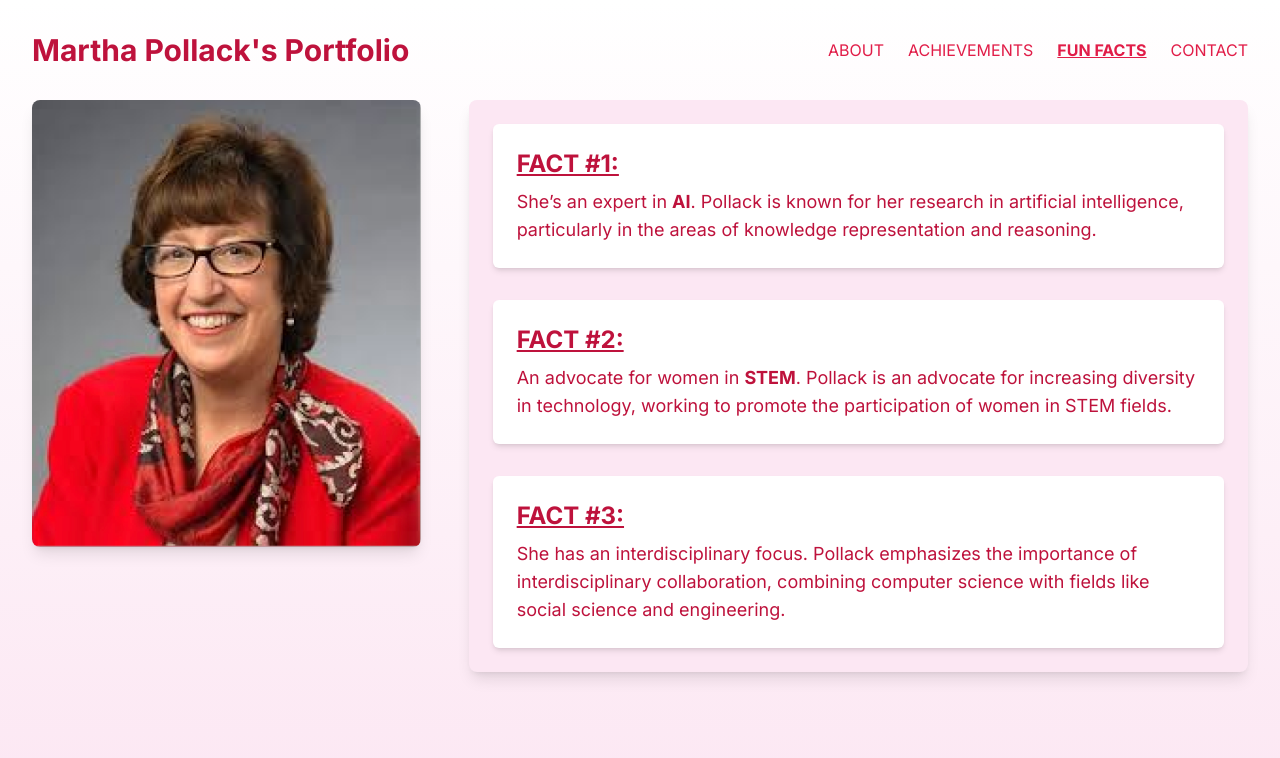
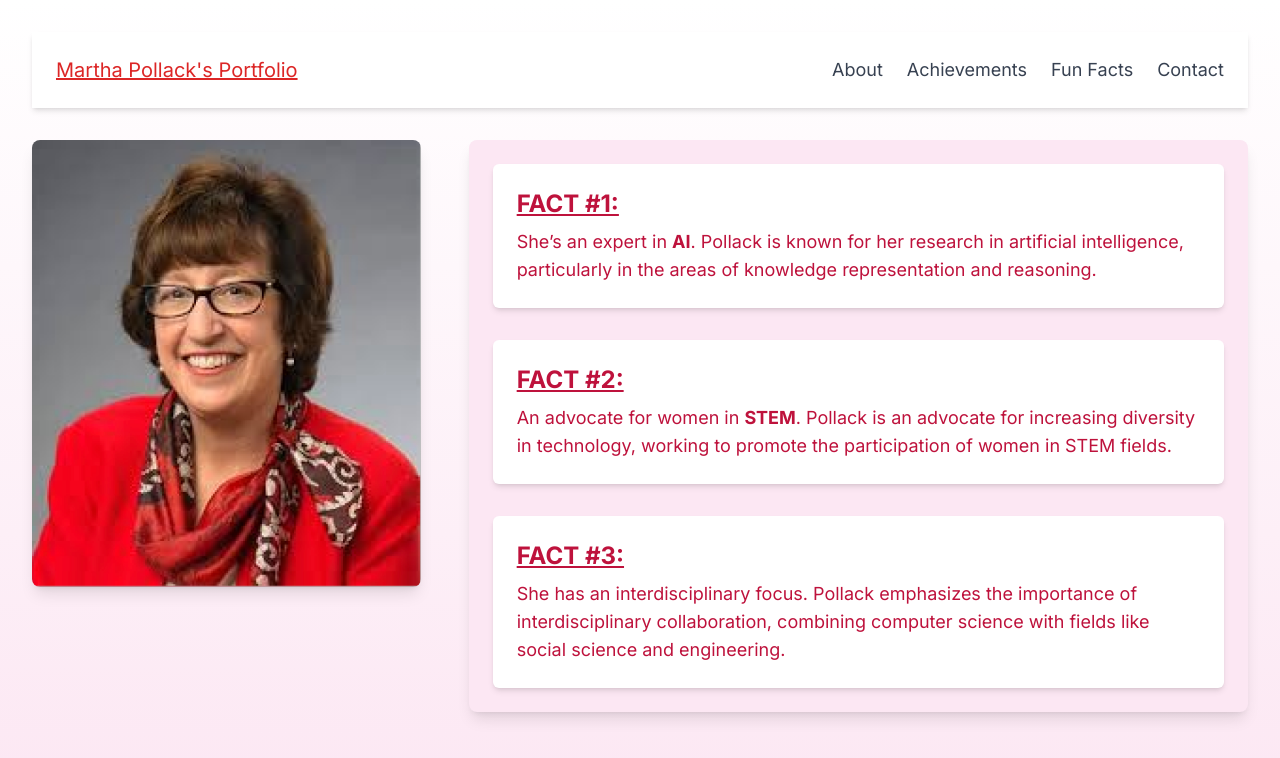
Before and after one commit to cornellh4i/newbie-hackathon-fa24, a Next.js app: page /fun-facts in a window 1280 px wide. Shown: the top 758 px of the page. Built offline with nearby package versions, Linux system fonts and the light colour scheme.

Commit message:
Committed Changes

```diff
--- a/src/app/fun-facts/page.tsx
+++ b/src/app/fun-facts/page.tsx
@@ -3,13 +3,15 @@ const FunFacts = () => {
     <div className="min-h-screen p-8 bg-gradient-to-b from-white to-pink-100">
       {/* headings */}
       <header className="flex justify-between items-center mb-8">
-        <h1 className="text-3xl font-bold text-rose-700">Martha Pollack's Portfolio</h1>
-        <nav className="flex space-x-6 text-rose-600">
-          <a href="/about" className="hover:underline">ABOUT</a>
-          <a href="/achievements" className="hover:underline">ACHIEVEMENTS</a>
-          <a href="/fun-facts" className="underline font-bold">FUN FACTS</a>
-          <a href="/contacts" className="hover:underline">CONTACT</a>
-        </nav>
+      <nav className="flex justify-between items-center p-6 bg-white shadow-md w-full">
+        <h1 className="text-xl text-red-600 underline">Martha Pollack's Portfolio</h1>
+        <ul className="flex space-x-6 text-lg">
+          <li><a href="#about" className="text-gray-700 hover:text-red-600">About</a></li>
+          <li><a href="#achievements" className="text-gray-700 hover:text-red-600">Achievements</a></li>
+          <li><a href="#fun-facts" className="text-gray-700 hover:text-red-600">Fun Facts</a></li>
+          <li><a href="#contact" className="text-gray-700 hover:text-red-600">Contact</a></li>
+        </ul>
+      </nav>
       </header>
 
       <div className="flex flex-col lg:flex-row gap-12">
```
